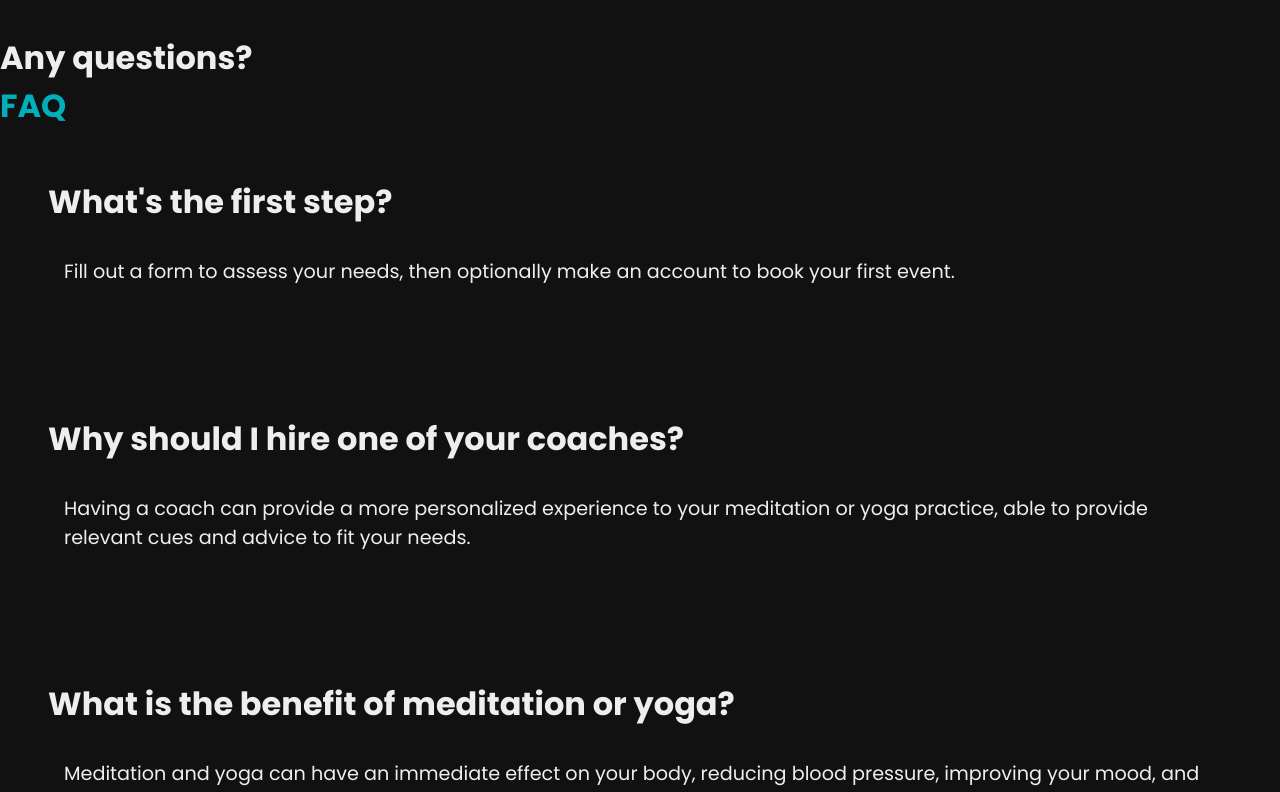
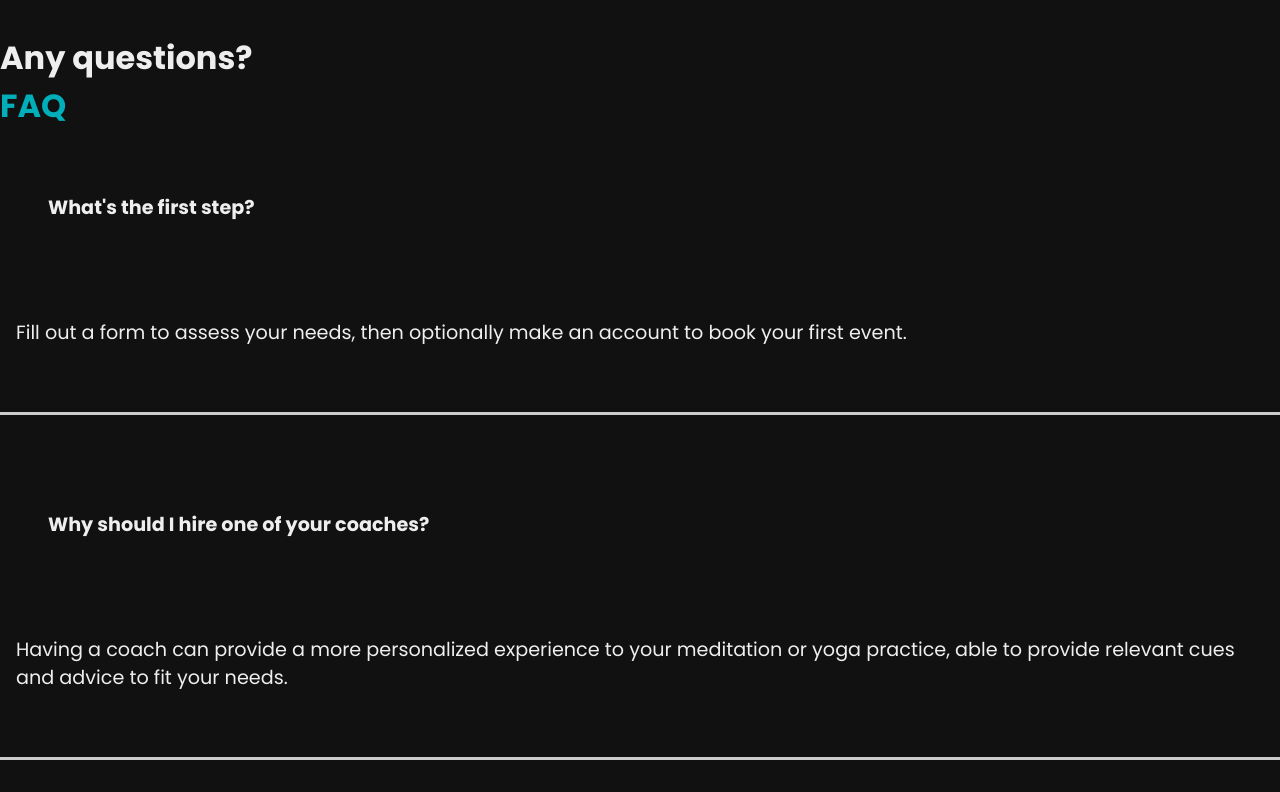
Before and after one commit to hdevilbiss/react-portfolio-website, a React (Create React App) app: page / in a window 1280 px wide. Shown: the part 1560-2352 px from the top of the page. Built offline with nearby package versions, Linux system fonts and the light colour scheme.

Commit message:
🎨 QA component: Make questions h5. Add divs.

```diff
--- a/src/components/partials/QuestionAnswer.jsx
+++ b/src/components/partials/QuestionAnswer.jsx
@@ -1,14 +1,17 @@
 const QuestionAnswer = ({question, answer}) => {
   return (
-    <div className="question">
-      <h4>
-        {question}
-      </h4>
+    <div>
+      <div className="question">
+        <h5>
+          {question}
+        </h5>
+      </div>
       <div className="answer">
         <p>
           {answer}
         </p>
       </div>
+      <div className="faq-line"></div>
     </div>
   );
 }
```
